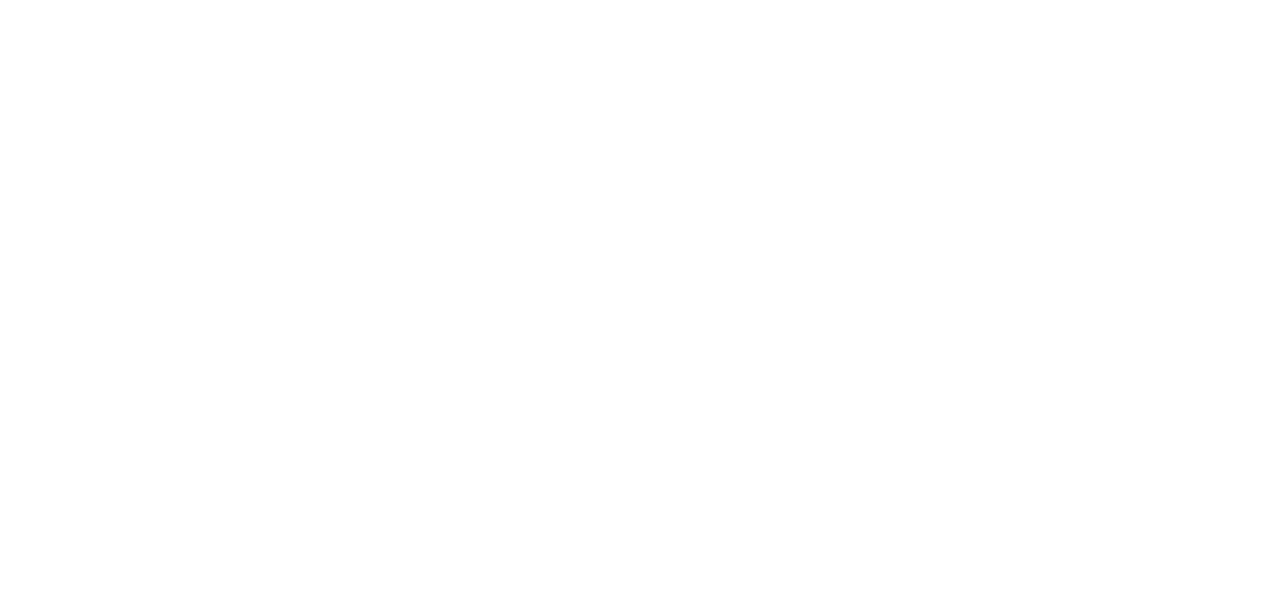
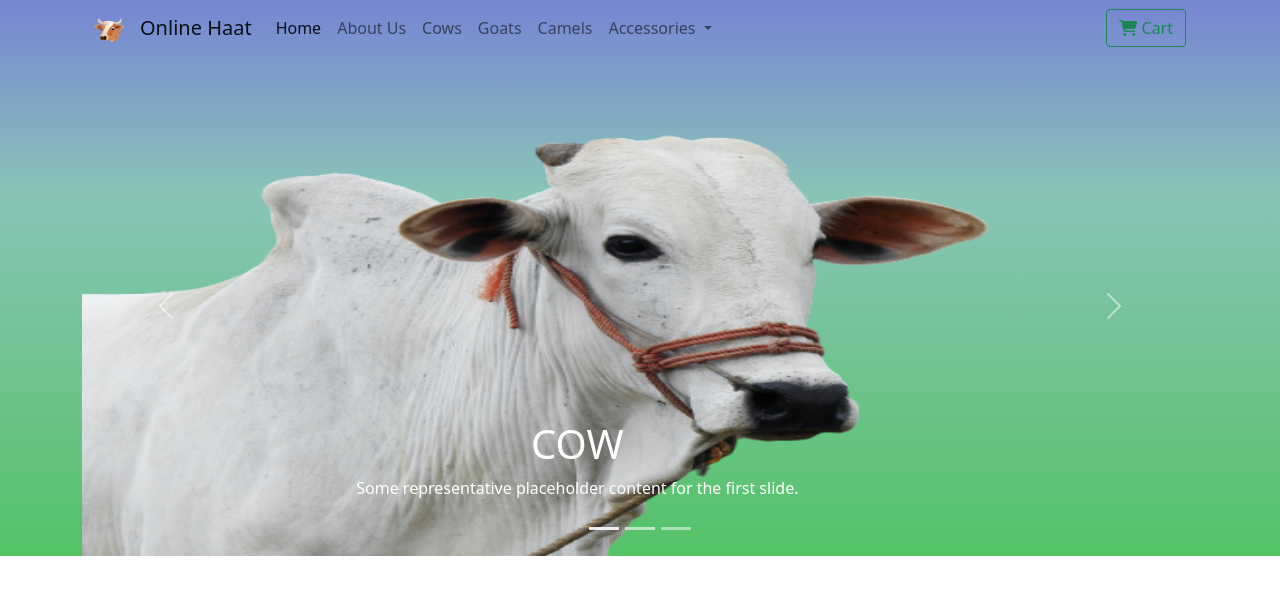
Before and after one commit to iqbal-bd/Online-Haat, a plain HTML site: page index.html in a window 1280 px wide. Drawn offline with nearby package versions, Linux system fonts and the light colour scheme.

Commit message:
navbar and carousel added

```diff
--- a/index.html
+++ b/index.html
@@ -5,6 +5,8 @@
     <meta http-equiv="X-UA-Compatible" content="IE=edge">
     <meta name="viewport" content="width=device-width, initial-scale=1.0">
     <title>Online Haat</title>
+    <!-- Favicon -->
+    <link rel="shortcut icon" href="images/cow_favicon.png" type="image/x-icon">
 
     <!-- Bootstrap link -->
     <link href="https://cdn.jsdelivr.net/npm/bootstrap@5.0.2/dist/css/bootstrap.min.css" rel="stylesheet" integrity="sha384-EVSTQN3/azprG1Anm3QDgpJLIm9Nao0Yz1ztcQTwFspd3yD65VohhpuuCOmLASjC" crossorigin="anonymous">
@@ -16,6 +18,100 @@
     <link rel="stylesheet" href="style.css">
 </head>
 <body>
+    <!-- Header part -->
+    <header class="carousel-bg">
+
+        <!-- Navigation Part -->
+        <section class="container">
+            <nav class="navbar navbar-expand-lg navbar-light ">
+                <div class="container-fluid">
+                  <a class="navbar-brand" href="#">
+                    <img src="images/cow_favicon.png" alt="" width="30" height="24">
+                </a>
+                  <a class="navbar-brand " href="#">Online Haat</a>
+                  <button class="navbar-toggler" type="button" data-bs-toggle="collapse" data-bs-target="#navbarSupportedContent" aria-controls="navbarSupportedContent" aria-expanded="false" aria-label="Toggle navigation">
+                    <span class="navbar-toggler-icon"></span>
+                  </button>
+                  <div class="collapse navbar-collapse" id="navbarSupportedContent">
+                    <ul class="navbar-nav me-auto mb-2 mb-lg-0">
+                      <li class="nav-item">
+                        <a class="nav-link active" aria-current="page" href="#">Home</a>
+                      </li>
+                      <li class="nav-item">
+                        <a class="nav-link" href="#">About Us</a>
+                      </li>
+                      <li class="nav-item">
+                        <a class="nav-link" href="#">Cows</a>
+                      </li>
+                      <li class="nav-item">
+                        <a class="nav-link" href="#">Goats</a>
+                      </li>
+                      <li class="nav-item">
+                        <a class="nav-link" href="#">Camels</a>
+                      </li>
+                      <li class="nav-item dropdown">
+                        <a class="nav-link dropdown-toggle" href="#" id="navbarDropdown" role="button" data-bs-toggle="dropdown" aria-expanded="false">
+                          Accessories
+                        </a>
+                        <ul class="dropdown-menu" aria-labelledby="navbarDropdown">
+                          <li><a class="dropdown-item" href="#">Rope</a></li>
+                          <li><a class="dropdown-item" href="#">Feed</a></li>
+                          <li><hr class="dropdown-divider"></li>
+                          <li><a class="dropdown-item" href="#">Something else here</a></li>
+                        </ul>
+                      </li>
+                    </ul>
+                    <form class="d-flex">
+                      <button class="btn btn-outline-success" type="submit"><i class="fas fa-shopping-cart"></i> Cart</button>
+                    </form>
+                  </div>
+                </div>
+              </nav>
+        </section>
+
+        <!-- Carousel Part -->
+
+        <section class="container">
+            <div id="carouselExampleCaptions" class="carousel slide" data-bs-ride="carousel">
+                <div class="carousel-indicators">
+                  <button type="button" data-bs-target="#carouselExampleCaptions" data-bs-slide-to="0" class="active" aria-current="true" aria-label="Slide 1"></button>
+                  <button type="button" data-bs-target="#carouselExampleCaptions" data-bs-slide-to="1" aria-label="Slide 2"></button>
+                  <button type="button" data-bs-target="#carouselExampleCaptions" data-bs-slide-to="2" aria-label="Slide 3"></button>
+                </div>
+                <div class="carousel-inner">
+                  <div class="carousel-item active">
+                    <img src="images/ox.png" class="d-block w-100 carousel-img" alt="...">
+                    <div class="carousel-caption d-none d-md-block">
+                      <h1>COW</h1>
+                      <p>Some representative placeholder content for the first slide.</p>
+                    </div>
+                  </div>
+                  <div class="carousel-item">
+                    <img src="images/goat.png" class="d-block w-100 carousel-img" alt="...">
+                    <div class="carousel-caption d-none d-md-block">
+                      <h1>GOAT</h1>
+                      <p>Some representative placeholder content for the second slide.</p>
+                    </div>
+                  </div>
+                  <div class="carousel-item">
+                    <img src="images/camel.png" class="d-block w-100 carousel-img" alt="...">
+                    <div class="carousel-caption d-none d-md-block">
+                      <h1>CAMEL</h1>
+                      <p>Some representative placeholder content for the third slide.</p>
+                    </div>
+                  </div>
+                </div>
+                <button class="carousel-control-prev" type="button" data-bs-target="#carouselExampleCaptions" data-bs-slide="prev">
+                  <span class="carousel-control-prev-icon" aria-hidden="true"></span>
+                  <span class="visually-hidden">Previous</span>
+                </button>
+                <button class="carousel-control-next" type="button" data-bs-target="#carouselExampleCaptions" data-bs-slide="next">
+                  <span class="carousel-control-next-icon" aria-hidden="true"></span>
+                  <span class="visually-hidden">Next</span>
+                </button>
+              </div>
+        </section>
+    </header>
 
 
     <script src="https://cdn.jsdelivr.net/npm/bootstrap@5.0.2/dist/js/bootstrap.bundle.min.js" integrity="sha384-MrcW6ZMFYlzcLA8Nl+NtUVF0sA7MsXsP1UyJoMp4YLEuNSfAP+JcXn/tWtIaxVXM" crossorigin="anonymous"></script>
--- a/style.css
+++ b/style.css
@@ -0,0 +1,8 @@
+.carousel-bg{
+    background: rgb(118,133,212);
+background: linear-gradient(180deg, rgba(118,133,212,1) 0%, rgba(137,196,183,1) 35%, rgba(83,195,102,1) 100%);
+}
+
+.carousel-img{
+    height: 500px;
+}
```
Also changed, not shown: images/camel.png (added), images/cow_favicon.png (added), images/goat.png (added), images/ox.png (added), images/sheep.jpg (deleted), images/sheep.png (added), 2 other files.
